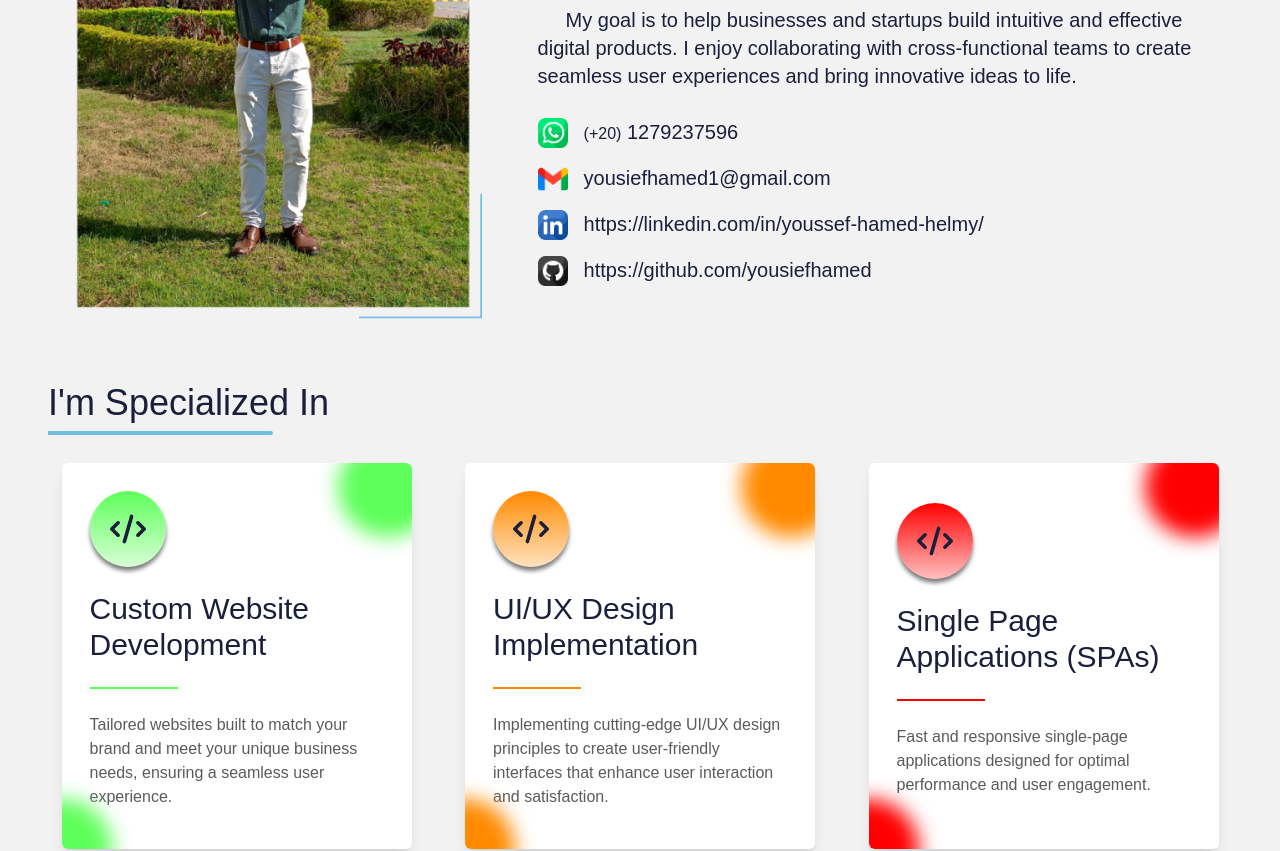
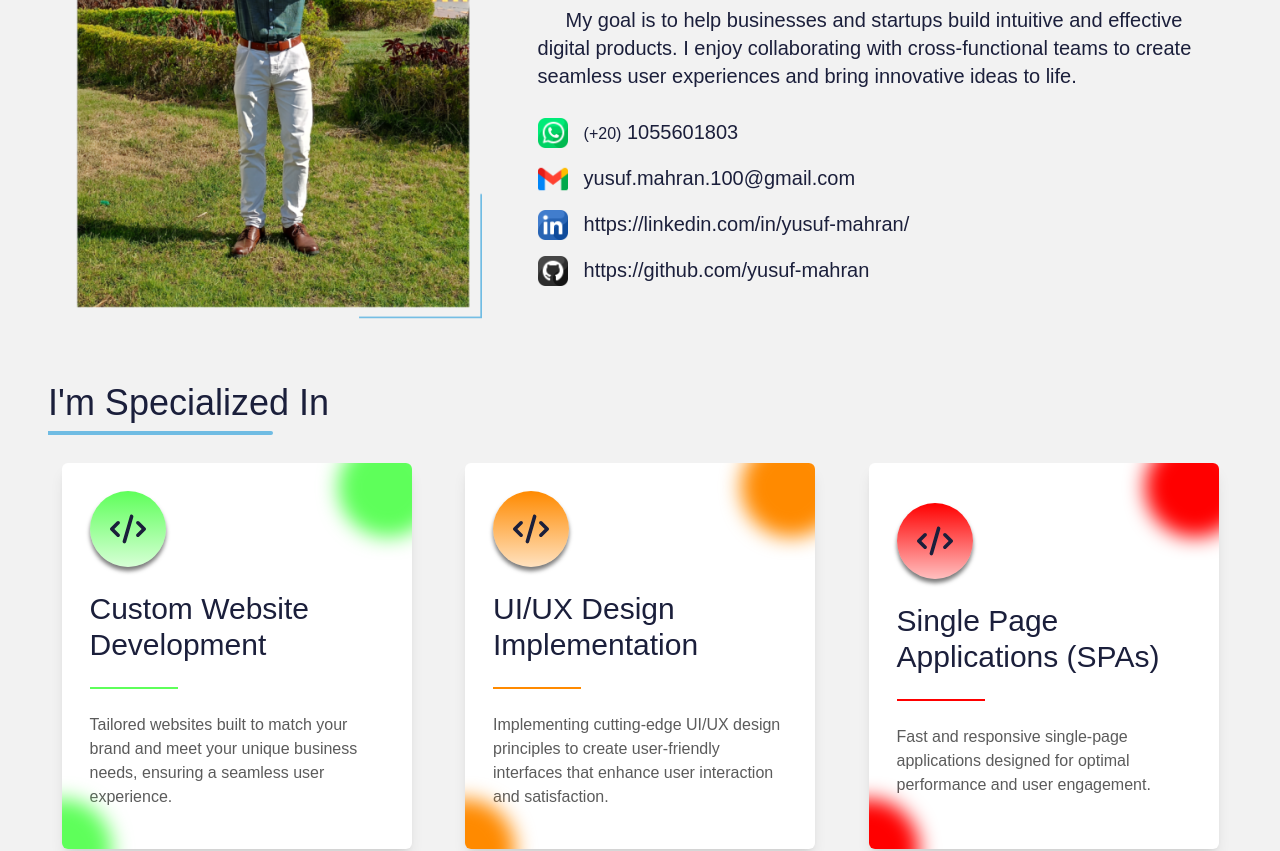
Before and after one commit to yusuf-mahran/yusuf-mahran-portfolio, a Next.js app: page / in a window 1280 px wide. Shown: the part 1220-2071 px from the top of the page. Built offline with nearby package versions, Linux system fonts and the light colour scheme; no server answers; a web font is replaced by a local one.

Commit message:
Update contact information in Social component

```diff
--- a/src/app/utilities/Social.jsx
+++ b/src/app/utilities/Social.jsx
@@ -6,7 +6,7 @@ export default function Social({ color }) {
   return (
     <div className="flex flex-col justify-center items-start gap-4">
       <Link
-        href="https://wa.me/+201279237596"
+        href="https://wa.me/+201055601803"
         target="_blank"
         className="flex justify-start items-start gap-4 break-all"
       >
@@ -17,11 +17,11 @@ export default function Social({ color }) {
           height={30}
         />
         <Para color={color ? color : "color-primary-blue"}>
-          <span className="text-base">(+20)</span> <span>1279237596</span>
+          <span className="text-base">(+20)</span> <span>1055601803</span>
         </Para>
       </Link>
       <Link
-        href="mailto:yousiefhamed1@gmail.com"
+        href="mailto:yusuf.mahran.100@gmail.com"
         target="_blank"
         className="flex justify-start items-start gap-4 break-all"
       >
@@ -32,11 +32,11 @@ export default function Social({ color }) {
           height={30}
         />
         <Para color={color ? color : "color-primary-blue"}>
-          yousiefhamed1@gmail.com
+          yusuf.mahran.100@gmail.com
         </Para>
       </Link>
       <Link
-        href="https://www.linkedin.com/in/youssef-hamed-helmy/"
+        href="https://www.linkedin.com/in/yusuf-mahran/"
         target="_blank"
         className="flex justify-start items-start gap-4 break-all"
       >
@@ -47,11 +47,11 @@ export default function Social({ color }) {
           height={30}
         />
         <Para color={color ? color : "color-primary-blue"}>
-          https://linkedin.com/in/youssef-hamed-helmy/
+          https://linkedin.com/in/yusuf-mahran/
         </Para>
       </Link>
       <Link
-        href="https://github.com/yousiefhamed"
+        href="https://github.com/yusuf-mahran"
         target="_blank"
         className="flex justify-start items-start gap-4 break-all"
       >
@@ -62,7 +62,7 @@ export default function Social({ color }) {
           height={30}
         />
         <Para color={color ? color : "color-primary-blue"}>
-          https://github.com/yousiefhamed
+          https://github.com/yusuf-mahran
         </Para>
       </Link>
     </div>
```
